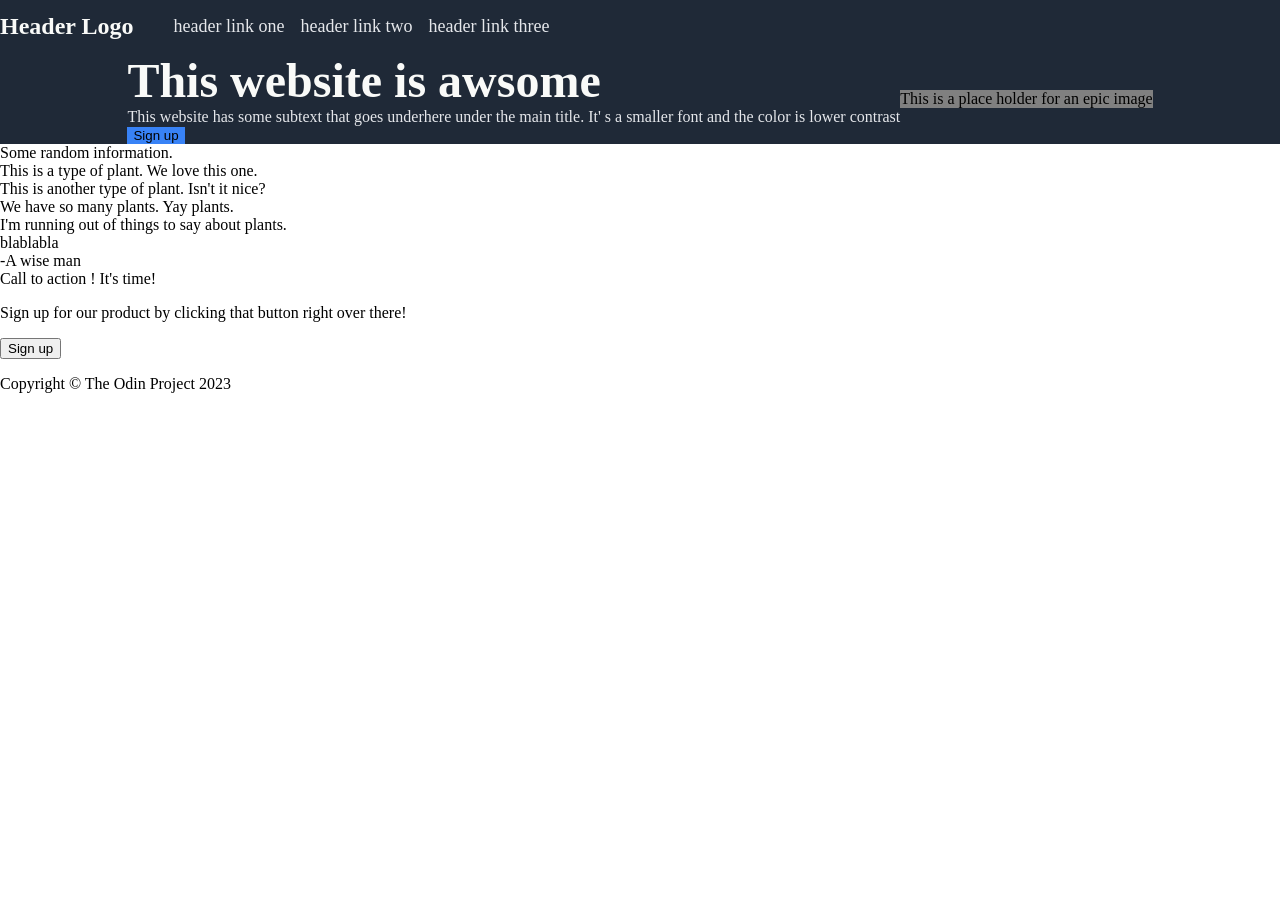
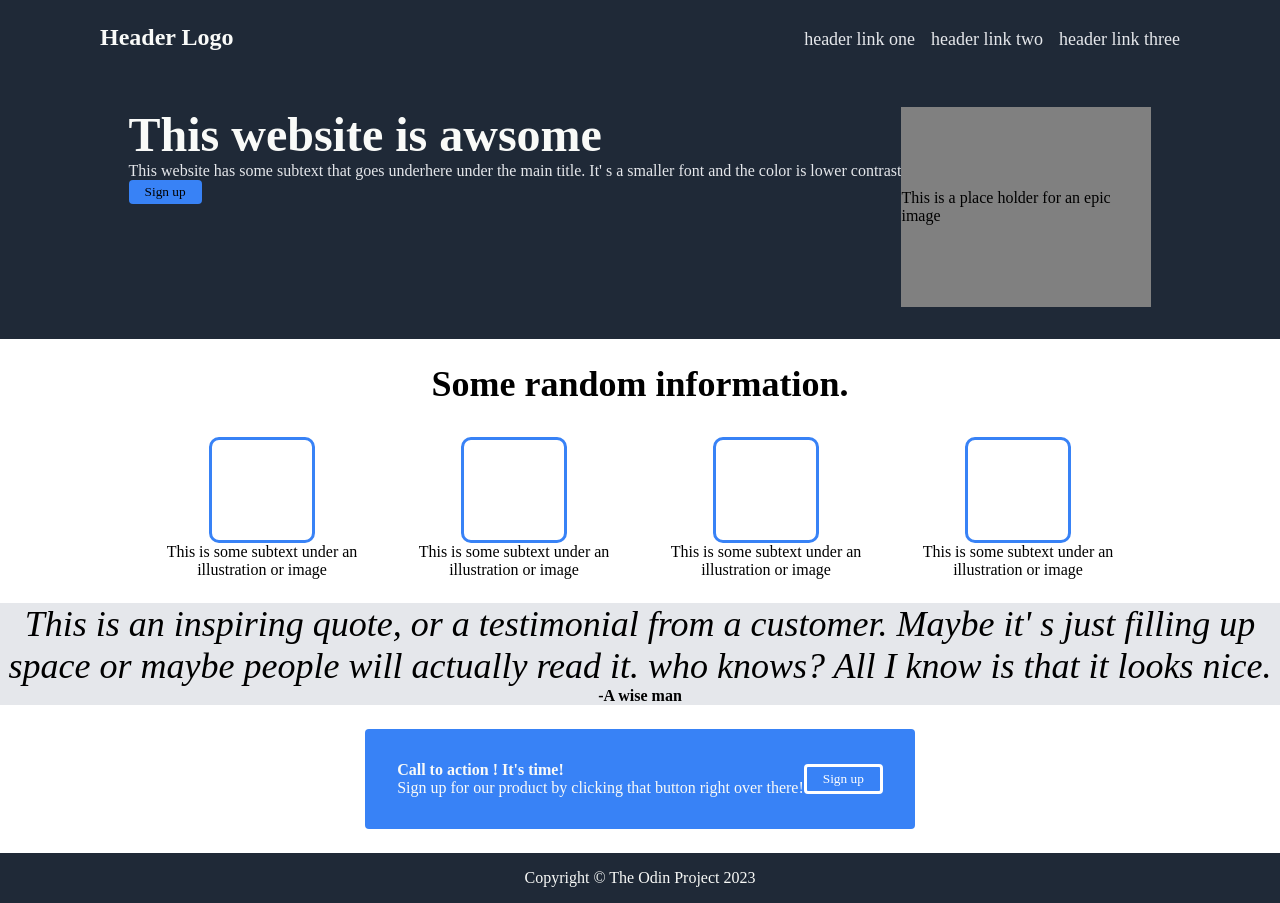
Before and after one commit to Nooorrrr/Odin-Landing-page, a plain HTML site: page index.html in a window 1280 px wide. Before the commit the page ends 800 px from the top, so only its background shows below. Drawn offline with Linux system fonts and the light colour scheme.

Commit message:
Main things done gotta adjust the styling and positiong of the containers

```diff
--- a/index.html
+++ b/index.html
@@ -18,6 +18,7 @@
     </div>
     <div class="content">
     <div class="hero">
+        <div class="subhero">
         <div class="leftsiide">
             <div class="main">This website is awsome</div>
             <div class="small">This website has some subtext that goes underhere under the main title. It' s a smaller font and the color is lower contrast </div>
@@ -25,44 +26,48 @@
         </div>
         <div class="img">This is a place holder for an epic image</div>
     </div>
+    </div>
     <div class="info">
     <div class="title">Some random information.</div>
     <div class="flo">
         <div class="flo1">
             <div class="imgg"></div>
-    <div class="text">This is a type of plant. We love this one.</div>
+    <div class="text">This is some subtext under an illustration or image </div>
          </div>
          <div class="flo2">
             <div class="imgg"></div>
-    <div class="text">This is another type of plant. Isn't it nice?</div>
+    <div class="text">This is some subtext under an illustration or image </div>
           </div>
           <div class="flo3">
             <div class="imgg"></div>
-    <div class="text">We have so many plants. Yay plants.</div>
+    <div class="text">This is some subtext under an illustration or image </div>
         </div>
         <div class="flo4">
          <div class="imgg"></div>
-    <div class="text">I'm running out of things to say about plants.</div>
+    <div class="text">This is some subtext under an illustration or image </div>
     </div>
     </div>
+</div>
 
     <div class="testa">
-        <div class="tst">
-            blablabla
-        </div>
+        <i class="tst">
+            This is an inspiring quote, or a testimonial from a customer. Maybe it' s just filling up space or maybe people will actually read it. who knows? All I know is that it looks nice.
+        </i>
         <div class="author">
             -A wise man
         </div>
     </div>
 
     <div class="contact">
+        <div class="box">
     <div class="lefti">
-        Call to action ! It's time!
+        <p class="bigi">Call to action ! It's time!</p>
         <p class="mini">Sign up for our product by clicking that button right over there!</p>
     </div>
     <button class="sign">Sign up</button>
     </div>
     </div>
+</div>
     <div class="footer">
     <p class="copy">Copyright &copy; The Odin Project <span id="year">2023</span></p>
     </div>
--- a/style.css
+++ b/style.css
@@ -1,15 +1,42 @@
+@import url('https://fonts.googleapis.com/css2?family=Roboto:wght@400;700&display=swap');
+
+
+*{
+   font-family: Roboto sans-serif;
+
+}
+
 body{
     padding: 0;
     margin: 0;
+    display: flex;
+    flex-direction: column;
+    justify-content: space-between;
 
+}
+
+.content{
+    display: flex;
+    flex-direction: column;
 
 }
 .header{
+    padding: 0 100px;
+    font-size: 24px;
+    display: flex;
+    justify-content: space-between;
+    align-items: center;
+    background-color: #1f2937;
+    color:#F9FAF8;
+
+}
+
+.footer{
     display: flex;
     align-items: center;
     background-color: #1f2937;
     color:#F9FAF8;
-
+    justify-content: center;
 }
 .the{
 
@@ -35,6 +62,11 @@ a{
     display: flex;
     justify-content: center;
     align-items: center;
+    padding: 32px;
+}
+
+.subhero{
+    display: flex;
 }
 
 .main{
@@ -50,13 +82,112 @@ a{
 .btn1{
     background-color: #3882F6;
     border: none;
+    border-radius: 0.25rem;
+    cursor: pointer;
+    padding: 4px 16px;
 }
 
 .img{
+    height: 200px;
+    width: 250px;
+    flex: 1;
+    display: flex;
+    justify-content: center;
+    align-items: center;
     background-color: grey;
 }
 
 .leftside{
     display: flex;
+    flex: 1;
+    flex-direction: column;
+    justify-content: flex-start;
+    width: 300px;
+
+}
+
+.testa{
+    text-align: center;
+    background-color: #E5E7Eb;
+    font-size: 36px;
+}
+
+.author{
+    font-size: 16px;
+    font-weight: bold;
+}
+
+.contact{
+    display: flex;
+    justify-content: center;
+    align-items: center;
+}
+
+.sign{
+    border-radius: 0.25rem;
+    color: white;
+
+    border:solid white;
+    background-color: #3882F6;
+    cursor: pointer;
+    padding: 4px 16px;
+}
+.box{
+    display: flex;
+    padding:32px;
+    justify-content: flex-start;
+    align-items: center;
+    background-color: #3882F6;
+    border-radius: 0.25rem;
+    margin: 24px;
+}
+
+.title{
+    font-weight: bold;
+    font-size: 36px;
+    margin-bottom: 32px;
+
+
+}
+.imgg{
+    height: 100px;
+    width: 100px;
+    border:solid #3882F6;
+    border-radius: 0.625rem;
+}
+.flo{
+    display: flex;
+    justify-content: center;
+    gap: 52px;
+}
+
+.info{
+    text-align: center;
+    padding: 24px ;
+    display: flex;
+    justify-content: center;
+    flex-direction: column;
+  }
+  .flo1,.flo2,.flo3,.flo4{
+    max-width: 200px;
+    display: flex;
+    flex-direction: column;
+    justify-content: center;
+    align-items: center;
+  }
+.lefti{
+    color: #F9FAF8;
+    display: flex;
     flex-direction: column;
 }
+
+.bigi{
+    padding: 0;
+    margin: 0;
+    font-weight: 600;
+}
+
+.mini{
+    margin: 0;
+    font-weight: 100;
+}
```
